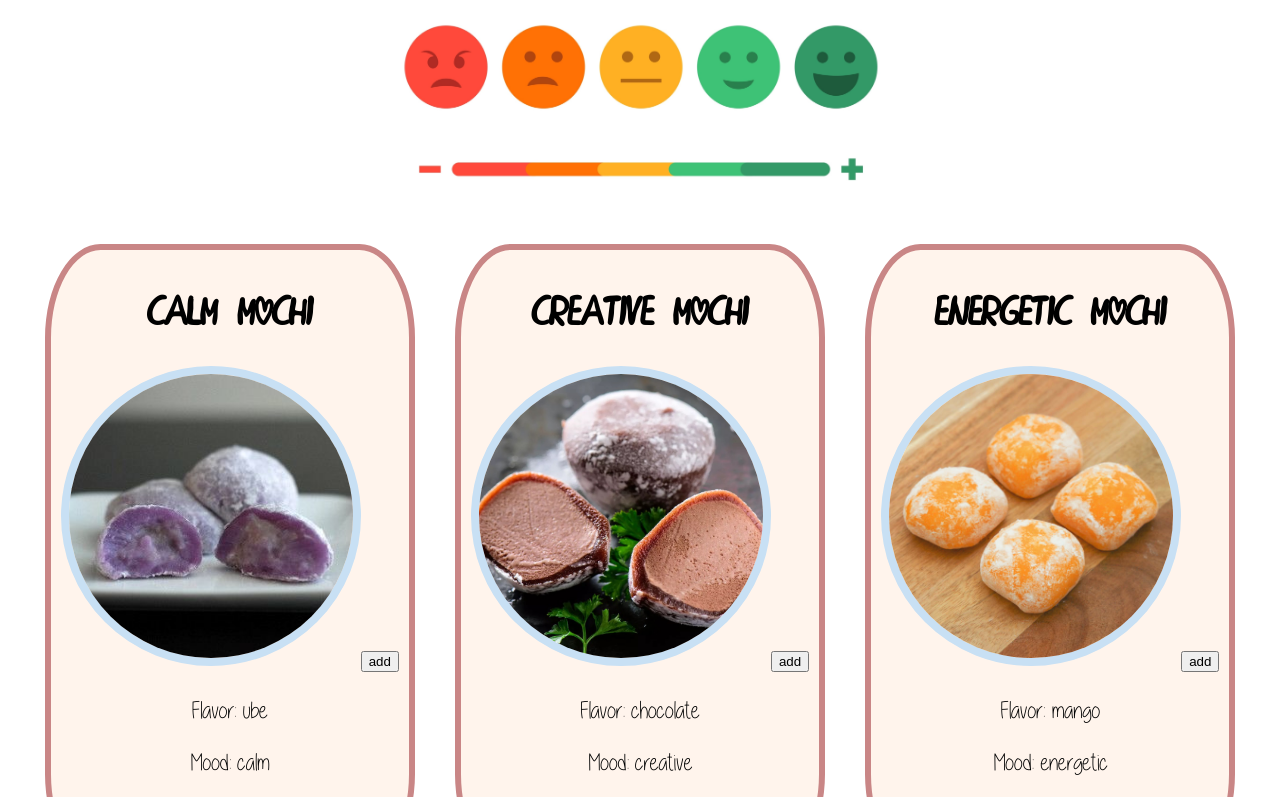
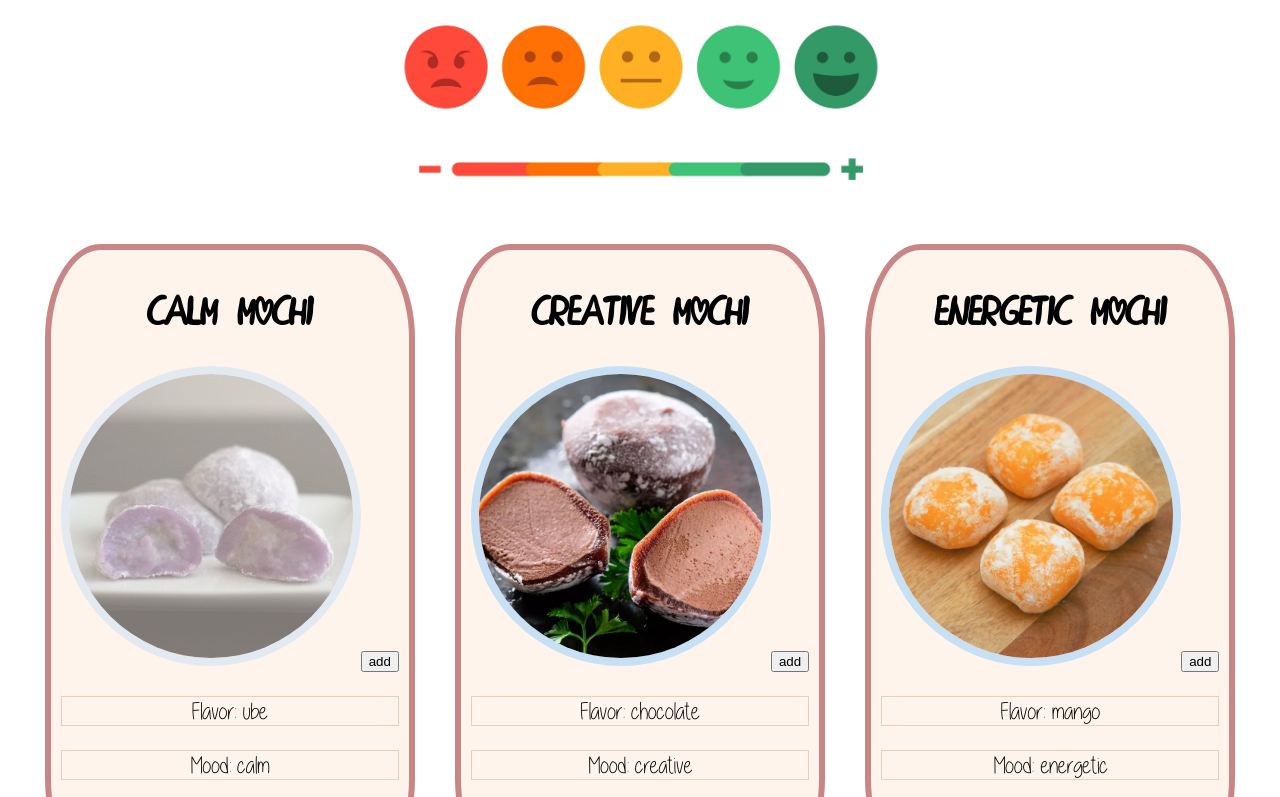
Before and after one commit to mira-kine/lab-06-e-commerce-site, a website with bundled scripts: page index.html in a window 1280 px wide. In both pictures the pointer is over the picture 210 px from the left and 516 px from the top of the page. Shown: the top 797 px of the page. Built offline with nearby package versions, Linux system fonts and the light colour scheme.

```diff
--- a/styles/style.css
+++ b/styles/style.css
@@ -38,6 +38,10 @@
     width: 300px;
 }
 
+.mochi-item img:hover {
+    opacity: 50%;
+}
+
 #product-list {
     display: flex;
     flex-direction: row;
@@ -62,6 +66,7 @@
     font-family: 'A Little Sunshine', cursive;
     font-size: 1.5rem;
     text-align: center;
+    border: 1px solid var(--color-3);
 }
 
 button {
```
